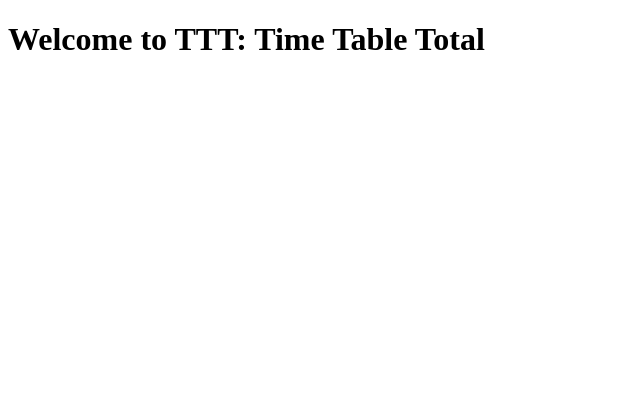
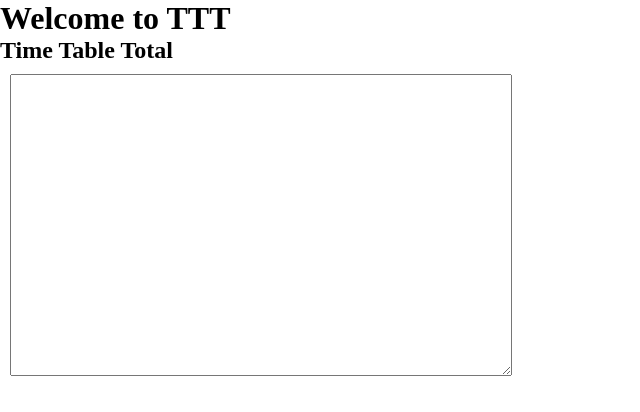
Before and after one commit to funnystyle/time-table-total, a plain HTML site: page index.html in a window 1280 px wide. Shown: the whole page, without its empty margins (0-640 px from the left). Drawn offline with Linux system fonts and the light colour scheme.

Commit message:
input area

```diff
--- a/index.html
+++ b/index.html
@@ -8,7 +8,9 @@
     <link rel="stylesheet" href="style.css" />
   </head>
   <body>
-    <h1>Welcome to TTT: Time Table Total</h1>
+    <h1>Welcome to TTT</h1>
+    <h2>Time Table Total</h2>
+    <textarea id="input"></textarea>
     <script src="script.js"></script>
   </body>
 </html>
--- a/script.js
+++ b/script.js
@@ -0,0 +1,13 @@
+const input = document.querySelector("#input");
+
+function handleInputChange(e) {
+  e.preventDefault();
+  console.log(e);
+}
+
+function init() {
+  console.log(input);
+  input.addEventListener("input", handleInputChange);
+}
+
+init();
--- a/style.css
+++ b/style.css
@@ -0,0 +1,11 @@
+* {
+  margin: 0;
+  padding: 0;
+}
+
+#input {
+  width: 100%;
+  max-width: 500px;
+  height: 300px;
+  margin: 10px;
+}
```
Also changed, not shown: 1 other file.
